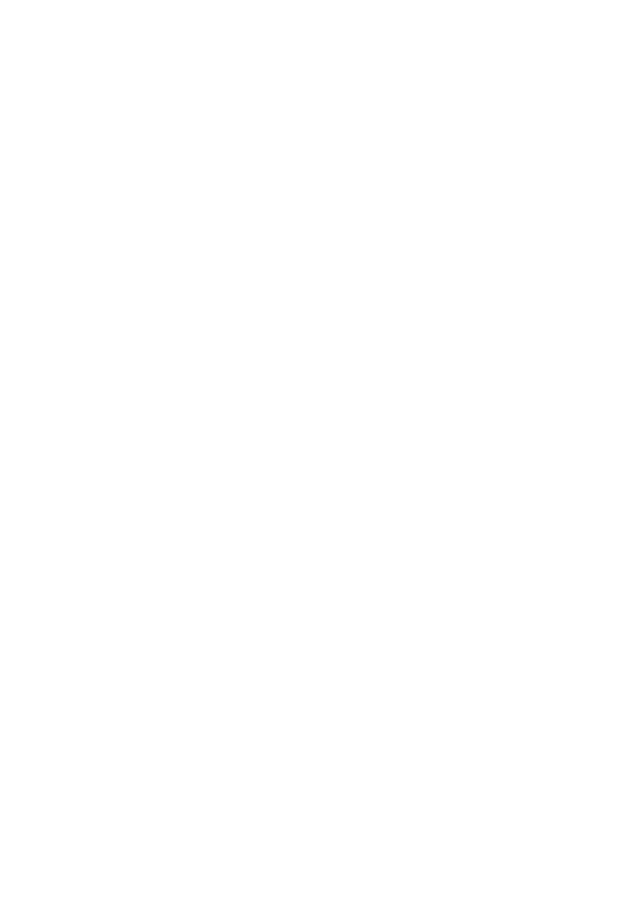
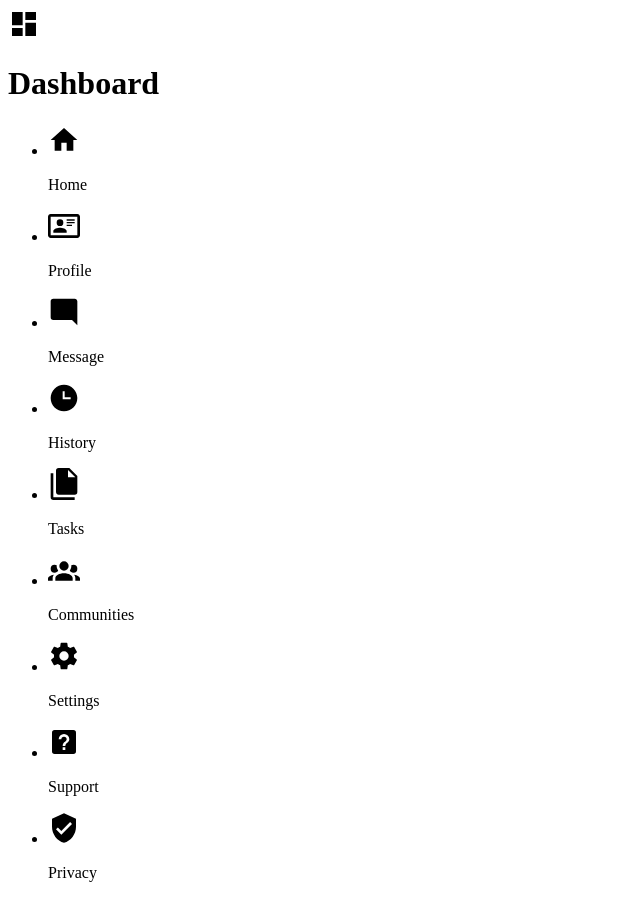
Before and after one commit to Artem-1-1/admin-dashboard, a plain HTML site: page index.html in a window 1280 px wide. Shown: the whole page, without its empty margins (0-640 px from the left). Before the commit the page ends 800 px from the top, so only its background shows below. Drawn offline with Linux system fonts and the light colour scheme.

Commit message:
Added side-bar to HTML and added 2 pictures to images dir.

```diff
--- a/index.html
+++ b/index.html
@@ -8,7 +8,25 @@
 </head>
 <body>
     <div class="container">
-        <div class="sidebar"></div>
+        <div class="sidebar">
+            <div class="sidebar-menu-line">
+                <img src="./images/view-dashboard.svg" alt="Dashboard">
+                <h1>Dashboard</h1>
+            </div>
+            <ul class="sidebar-menu-line">
+                <li><img src="/images/home.svg" alt="Home"><p>Home</p></li>
+                <li><img src="./images/card-account-details-outline.svg" alt="Profile"><p>Profile</p></li>
+                <li><img src="./images/message-reply.svg" alt="Message"><p>Message</p></li>
+                <li><img src="./images/clock-time-three.svg" alt="History"><p>History</p></li>
+                <li><img src="./images/file-multiple.svg" alt="Tasks"><p>Tasks</p></li>
+                <li><img src="./images/account-group.svg" alt="Communities"><p>Communities</p></li>
+            </ul>
+            <ul>
+                <li><img src="./images/cog.svg" alt="Settings"><p>Settings</p></li>
+                <li><img src="./images/help-box.svg" alt="Support"><p>Support</p></li>
+                <li><img src="./images/shield-check.svg" alt="Privacy"><p>Privacy</p></li>
+            </ul>
+        </div>
 
         <div class="header"></div>
 
--- a/style.css
+++ b/style.css
@@ -4,3 +4,7 @@
     --white-color: #ffffff;
     --bright-orange-color: #f0b429;
 }
+
+img {
+    height: 2rem;
+}
```
Also changed, not shown: images/bell-ring-outline.svg (added), images/magnify.svg (added).
